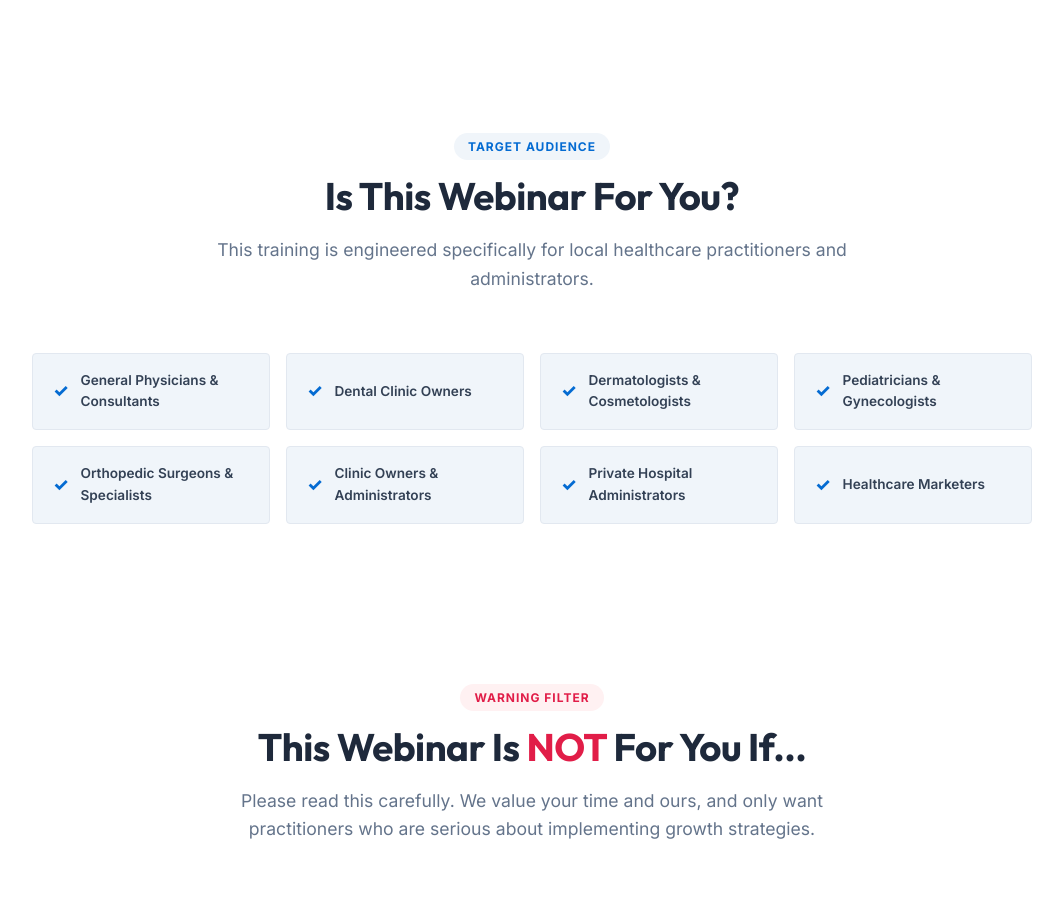
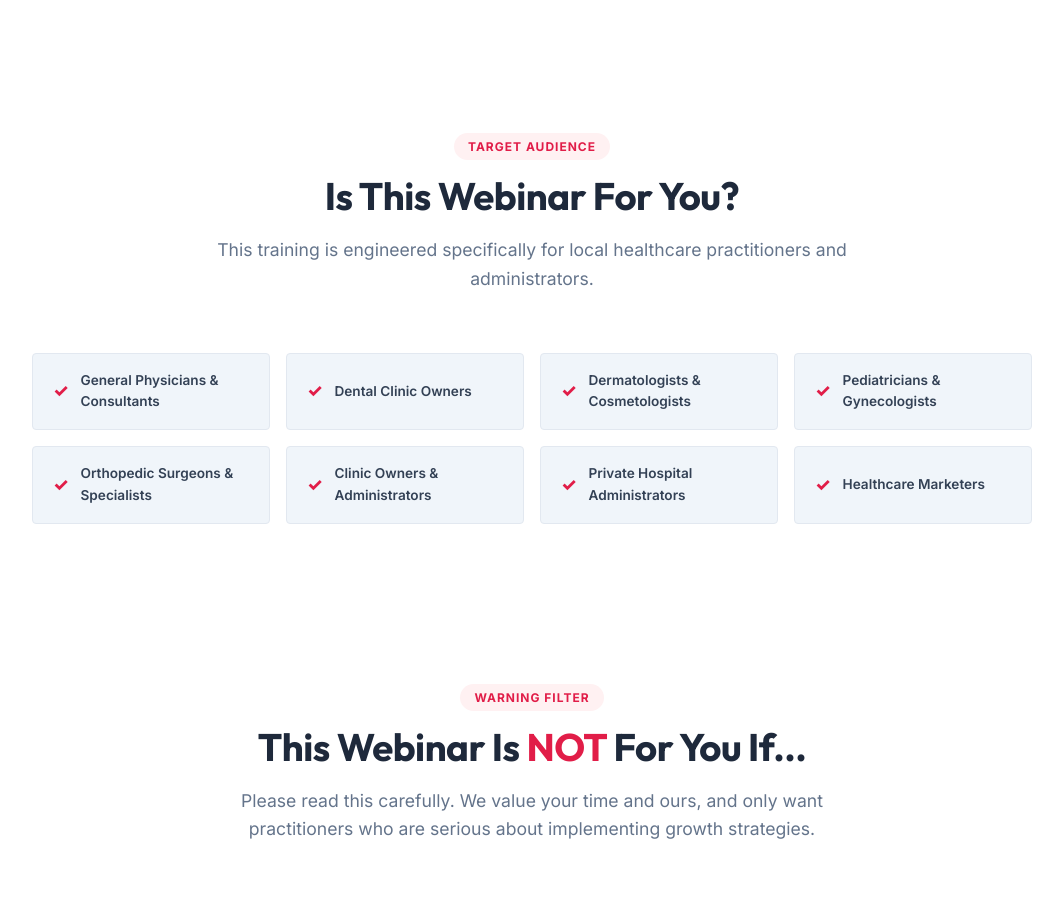
Before and after one commit to sunilchoudhary3575-lang/webinar-landing, a website built with Vite: page index.html in a window 1280 px wide. Shown: the part 3620-4520 px from the top of the page, without its empty margins (108-1171 px from the left). Built offline with nearby package versions, Linux system fonts and the light colour scheme.

Commit message:
Change Target Audience section accents and checkmarks to red

```diff
--- a/index.html
+++ b/index.html
@@ -304,7 +304,7 @@
   <!-- Target Audience Section -->
   <section class="section bg-white border-t border-slate-100">
     <div class="container text-center">
-      <span class="section-badge">TARGET AUDIENCE</span>
+      <span class="section-badge badge-danger">TARGET AUDIENCE</span>
       <h2 class="section-title">Is This Webinar For You?</h2>
       <p class="section-subtitle">This training is engineered specifically for local healthcare practitioners and administrators.</p>
 
--- a/style.css
+++ b/style.css
@@ -556,6 +556,11 @@ a {
   background-color: var(--bg-light);
 }
 
+.badge-danger {
+  color: var(--rose-600);
+  background-color: var(--rose-50);
+}
+
 .section-title {
   font-size: 2.4rem;
   letter-spacing: -0.5px;
@@ -794,7 +799,7 @@ a {
 }
 
 .check-icon {
-  color: var(--primary);
+  color: var(--rose-600);
   font-weight: 800;
   font-size: 1.1rem;
 }
```
